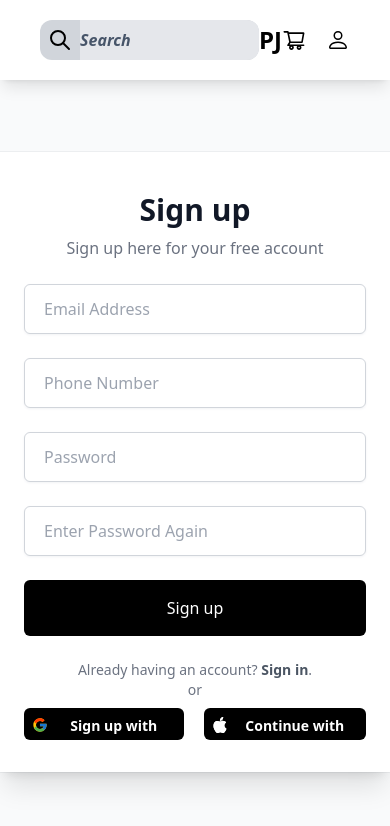
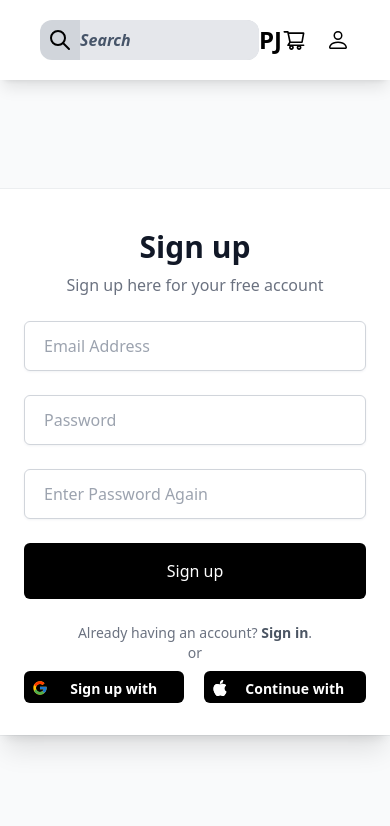
Before and after one commit to Wediah/shoppingsite, a Next.js app: page /Signup in a window 390 px wide. Shown: the top 826 px of the page. Built offline with nearby package versions, Linux system fonts and the light colour scheme.

Commit message:
reomves phone number

```diff
--- a/pages/Signup.tsx
+++ b/pages/Signup.tsx
@@ -23,10 +23,7 @@ function Signup() {
                                 <input type="email" name='email' id='email' placeholder='Email Address' className='peer w-full rounded-md border border-gray-300 px-3 py-3 shadow shadow-gray-100 placeholder:text-transparent focus:border-gray-500 focus:outline-none" autocomplete="off"'/>
                                 <label htmlFor="email" className='pointer-events-none absolute top-0 left-0 ml-3 origin-left -translate-y-1/2 transform bg-white px-1 text-sm text-gray-500 transition-all duration-100 ease-in-out peer-placeholder-shown:top-1/2 peer-placeholder-shown:ml-4 peer-placeholder-shown:text-base peer-placeholder-shown:text-gray-400 peer-focus:-top-0 peer-focus:ml-3 peer-focus:text-sm peer-focus:text-gray-800'>Email Address</label>
                             </div>
-                            <div className='relative mt-6'>
-                                <input type="phone" name='phone' id='phone' placeholder='Phone Number' className='peer w-full rounded-md border border-gray-300 px-3 py-3 shadow shadow-gray-100 placeholder:text-transparent focus:border-gray-500 focus:outline-none" autocomplete="off"'/>
-                                <label htmlFor="phone" className='pointer-events-none absolute top-0 left-0 ml-3 origin-left -translate-y-1/2 transform bg-white px-1 text-sm text-gray-500 transition-all duration-100 ease-in-out peer-placeholder-shown:top-1/2 peer-placeholder-shown:ml-4 peer-placeholder-shown:text-base peer-placeholder-shown:text-gray-400 peer-focus:-top-0 peer-focus:ml-3 peer-focus:text-sm peer-focus:text-gray-800'>Phone Number</label>
-                            </div>
+
                             <div className='relative mt-6'>
                                 <input type="password" name='password' id='password' placeholder='Password' className='peer w-full rounded-md border border-gray-300 px-3 py-3 shadow shadow-gray-100 placeholder:text-transparent focus:border-gray-500 focus:outline-none" autocomplete="off"'/>
                                 <label htmlFor="password" className='pointer-events-none absolute top-0 left-0 ml-3 origin-left -translate-y-1/2 transform bg-white px-1 text-sm text-gray-500 transition-all duration-100 ease-in-out peer-placeholder-shown:top-1/2 peer-placeholder-shown:ml-4 peer-placeholder-shown:text-base peer-placeholder-shown:text-gray-400 peer-focus:-top-0 peer-focus:ml-3 peer-focus:text-sm peer-focus:text-gray-800'>Password</label>
```
